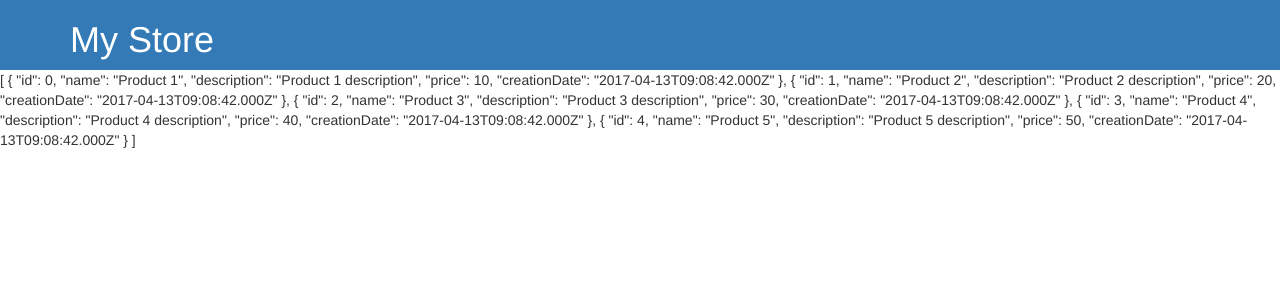
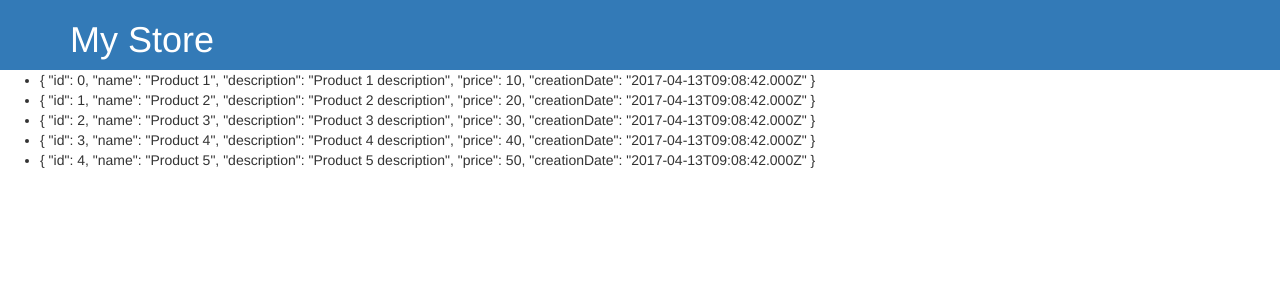
Before and after one commit to danielemesh/product-management, an Angular app: page / in a window 1280 px wide. Shown: the top 300 px of the page. Built offline with nearby package versions, Linux system fonts and the light colour scheme.

Commit message:
Started products-list & product components

```diff
--- a/src/app/app.module.ts
+++ b/src/app/app.module.ts
@@ -6,12 +6,16 @@ import { HttpModule } from '@angular/http';
 import { AppComponent } from './app.component';
 import { HeaderComponent } from './header/header.component';
 import { ProductsComponent } from './products/products.component';
+import { ProductComponent } from './products/product/product.component';
+import { ProductsListComponent } from './products/products-list/products-list.component';
 
 @NgModule({
   declarations: [
     AppComponent,
     HeaderComponent,
-    ProductsComponent
+    ProductsComponent,
+    ProductComponent,
+    ProductsListComponent
   ],
   imports: [
     BrowserModule,
--- /dev/null
+++ b/src/app/products/product/product.component.html
@@ -0,0 +1 @@
+{{ product | json }}
--- /dev/null
+++ b/src/app/products/product/product.component.ts
@@ -0,0 +1,20 @@
+import { Component, Input, OnInit } from '@angular/core';
+
+import { Product } from '../shared/product.model';
+
+@Component({
+  moduleId: module.id,
+  selector: 'app-product',
+  templateUrl: './product.component.html',
+  styleUrls: ['./product.component.scss']
+})
+export class ProductComponent implements OnInit {
+
+  @Input() product: Product;
+
+  constructor() { }
+
+  ngOnInit() {
+  }
+
+}
--- /dev/null
+++ b/src/app/products/products-list/products-list.component.html
@@ -0,0 +1,5 @@
+<ul>
+  <li *ngFor="let product of products">
+    <app-product [product]="product"></app-product>
+  </li>
+</ul>
--- /dev/null
+++ b/src/app/products/products-list/products-list.component.ts
@@ -0,0 +1,19 @@
+import { Component, Input, OnInit } from '@angular/core';
+
+import { Product } from '../shared/product.model';
+
+@Component({
+  moduleId: module.id,
+  selector: 'app-products-list',
+  templateUrl: './products-list.component.html',
+  styleUrls: ['./products-list.component.scss']
+})
+export class ProductsListComponent implements OnInit {
+  @Input() products: Product[];
+
+  constructor() { }
+
+  ngOnInit() {
+  }
+
+}
--- a/src/app/products/products.component.html
+++ b/src/app/products/products.component.html
@@ -1,3 +1 @@
-<p>
-  {{products | json}}
-</p>
+<app-products-list [products]="products"></app-products-list>
```
Also changed, not shown: src/app/products/product/product.component.scss (added), src/app/products/products-list/products-list.component.scss (added), 2 other files (tests, documents, lock files or other folders).
